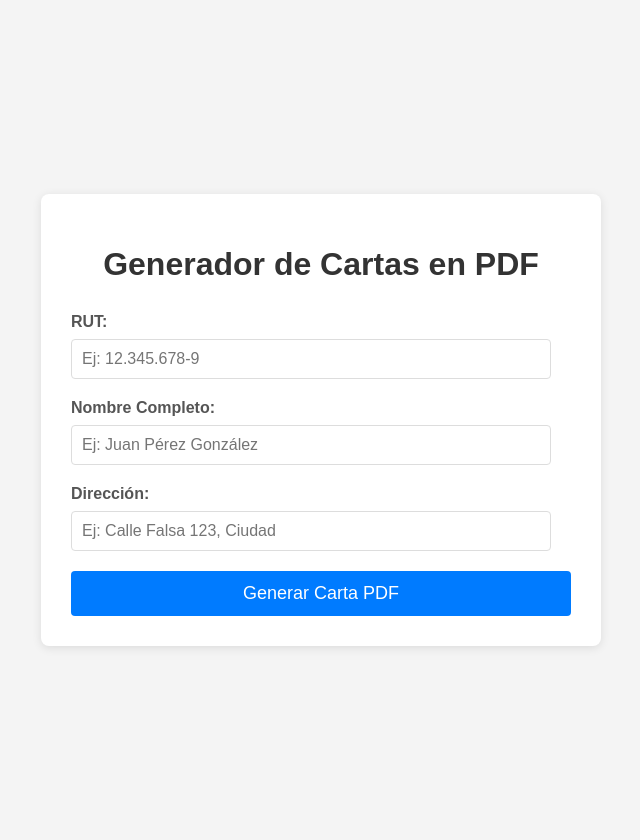
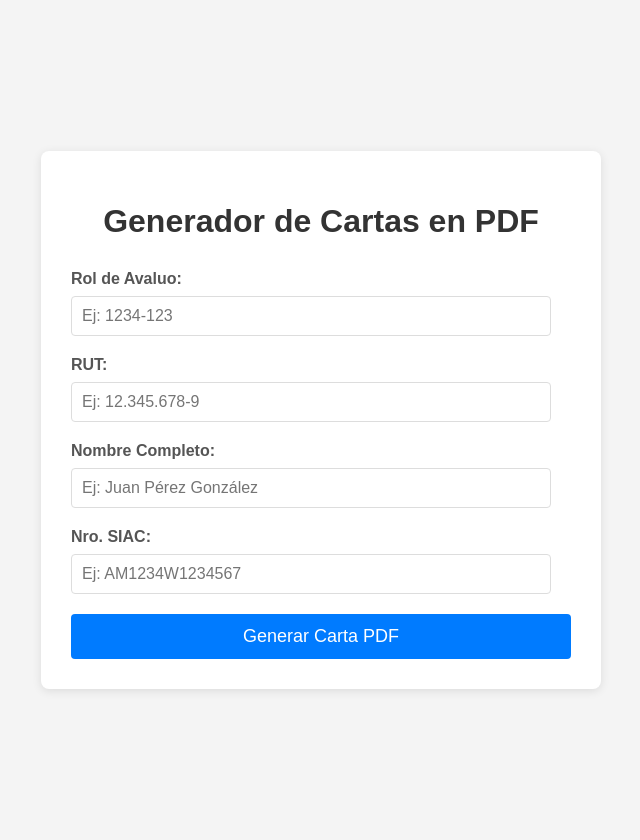
Before and after one commit to 3dalsur/Expo, a Flask app: page / in a window 1280 px wide. Shown: the whole page, without its empty margins (319-959 px from the left). Run offline with Flask 3, Linux system fonts and the light colour scheme.

```diff
--- a/app.py
+++ b/app.py
@@ -12,14 +12,15 @@ app = Flask(__name__)
 @app.route('/', methods=['GET', 'POST'])
 def index():
     if request.method == 'POST':
+        rol = request.form['rol']
         rut = request.form['rut']
         nombre = request.form['nombre']
-        direccion = request.form['direccion']
+        siac = request.form['siac']
 
-        return generate_pdf(rut, nombre, direccion)
+        return generate_pdf(rol, rut, nombre, siac)
     return render_template('index.html')
 
-def generate_pdf(rut, nombre, direccion):
+def generate_pdf(rol, rut, nombre, siac):
     buffer = io.BytesIO()
     c = canvas.Canvas(buffer, pagesize=letter)
 
@@ -29,40 +30,53 @@ def generate_pdf(rut, nombre, direccion):
 
     # Fecha actual
     fecha_actual = datetime.date.today().strftime("%d de %B de %Y")
-    c.drawString(width - margin - c.stringWidth(fecha_actual), height - margin, fecha_actual)
+    #c.drawString(width - margin - c.stringWidth(fecha_actual), height - margin, fecha_actual)
 
     # Remitente (puedes personalizar esto)
-    c.drawString(margin, height - margin - 50, "De: Tu Empresa S.A.")
-    c.drawString(margin, height - margin - 65, "Dirección de la Empresa #123")
-    c.drawString(margin, height - margin - 80, "Santiago, Chile")
+    #c.drawString(margin, height - margin - 50, "De: Tu Empresa S.A.")
+    #c.drawString(margin, height - margin - 65, "Dirección de la Empresa #123")
+    #c.drawString(margin, height - margin - 80, "Santiago, Chile")
 
     # Destinatario
-    c.drawString(margin, height - margin - 120, f"Para: {nombre}")
-    c.drawString(margin, height - margin - 135, f"RUT: {rut}")
-    c.drawString(margin, height - margin - 150, f"Dirección: {direccion}")
+    #c.drawString(margin, height - margin - 120, f"Para: {nombre}")
+    #c.drawString(margin, height - margin - 135, f"RUT: {rut}")
+    #c.drawString(margin, height - margin - 150, f"Dirección: {direccion}")
 
     # Título de la carta
     c.setFont("Helvetica-Bold", 16)
-    c.drawCentredString(width / 2, height - margin - 200, "CARTA DE CONFIRMACIÓN DE DATOS")
-
+    c.drawCentredString(width / 2, height - margin - 50, "INFORME DE EXPROPIACION")
+    c.setFont("Helvetica-Bold", 14)
+    c.drawCentredString(width / 2, height - margin - 65, "DIRECCION DE VIALIDAD")
+    c.drawCentredString(width / 2, height - margin - 80, "REGION DE LOS RIOS")
     # Contenido de la carta
     c.setFont("Helvetica", 12)
-    y_position = height - margin - 250
+    y_position = height - margin - 150
     lines = [
-        f"Estimado/a {nombre},",
+        f"Informe de Expropiacion N°{nombre},",
         "",
-        "Por medio de la presente, confirmamos la recepción y registro de sus datos en nuestro sistema.",
-        "A continuación, detallamos la información proporcionada por usted:",
+        "1. La direccion Regional de Vialidad informa que, a la fecha de este documento y de.",
+        "   acuerdo a los antecedentes que actualmente existen de los proyectos de esta direccion, la",
+        "   propiedad ubicada en la comuna de VALDIVIA, Región de Los Riós, identificada con el Rol de",
+        f"   Avaluo SII N° {rol}, no se encontraria afecta a expropiacion con motivo de futuro",
+        "   proyecto en el sector.",
         "",
-        f"   - RUT: {rut}",
-        f"   - Nombre Completo: {nombre}",
-        f"   - Dirección: {direccion}",
+        "2. Este documento no exime a la propiedada del cumplimiento de las obligaciones principales",
+        "   emanadas de los instrumentos de Planificacion Territorial vigentes o de otros proyectos,",
+        "   por lo tanto el interesado debera consultar en los organismos pertinentes sobre la materia.",
         "",
-        "Agradecemos su confianza. Si tiene alguna duda o necesita realizar alguna",
-        "modificación, por favor no dude en contactarnos.",
+        f"3. Se otorga a peticion de: {nombre}, RUT {rut}, por su solicitud",
+        f"   SIAC N° {siac} y para los fines que estime convenientes.",
         "",
-        "Atentamente,",
-        "El equipo de Tu Empresa S.A."
+        "4. Este informe no acredita dominio de la propiedad y la informacion contenida en el se ha",
+        "   determinado en base a los antecedentes del inmueble proporcionados por el interesado,",
+        "   de modo que cualquier inexactitud de los mismos no es responsabilidad de este servicio",
+        "",
+        "5. El presente documento no es garantia de que el predio no pueda ser expropiado",
+        "   futuro.",
+        "",
+        "",
+        "",
+        f"Valdivia, {fecha_actual}.",
     ]
 
     for line in lines:
--- a/templates/index.html
+++ b/templates/index.html
@@ -62,14 +62,17 @@
     <div class="container">
         <h1>Generador de Cartas en PDF</h1>
         <form method="POST">
+            <label for="rol">Rol de Avaluo:</label>
+            <input type="text" id="rol" name="rol" required placeholder="Ej: 1234-123">
+
             <label for="rut">RUT:</label>
             <input type="text" id="rut" name="rut" required placeholder="Ej: 12.345.678-9">
 
             <label for="nombre">Nombre Completo:</label>
             <input type="text" id="nombre" name="nombre" required placeholder="Ej: Juan Pérez González">
 
-            <label for="direccion">Dirección:</label>
-            <input type="text" id="direccion" name="direccion" required placeholder="Ej: Calle Falsa 123, Ciudad">
+            <label for="siac">Nro. SIAC:</label>
+            <input type="text" id="siac" name="siac" required placeholder="Ej: AM1234W1234567">
 
             <button type="submit">Generar Carta PDF</button>
         </form>
```
